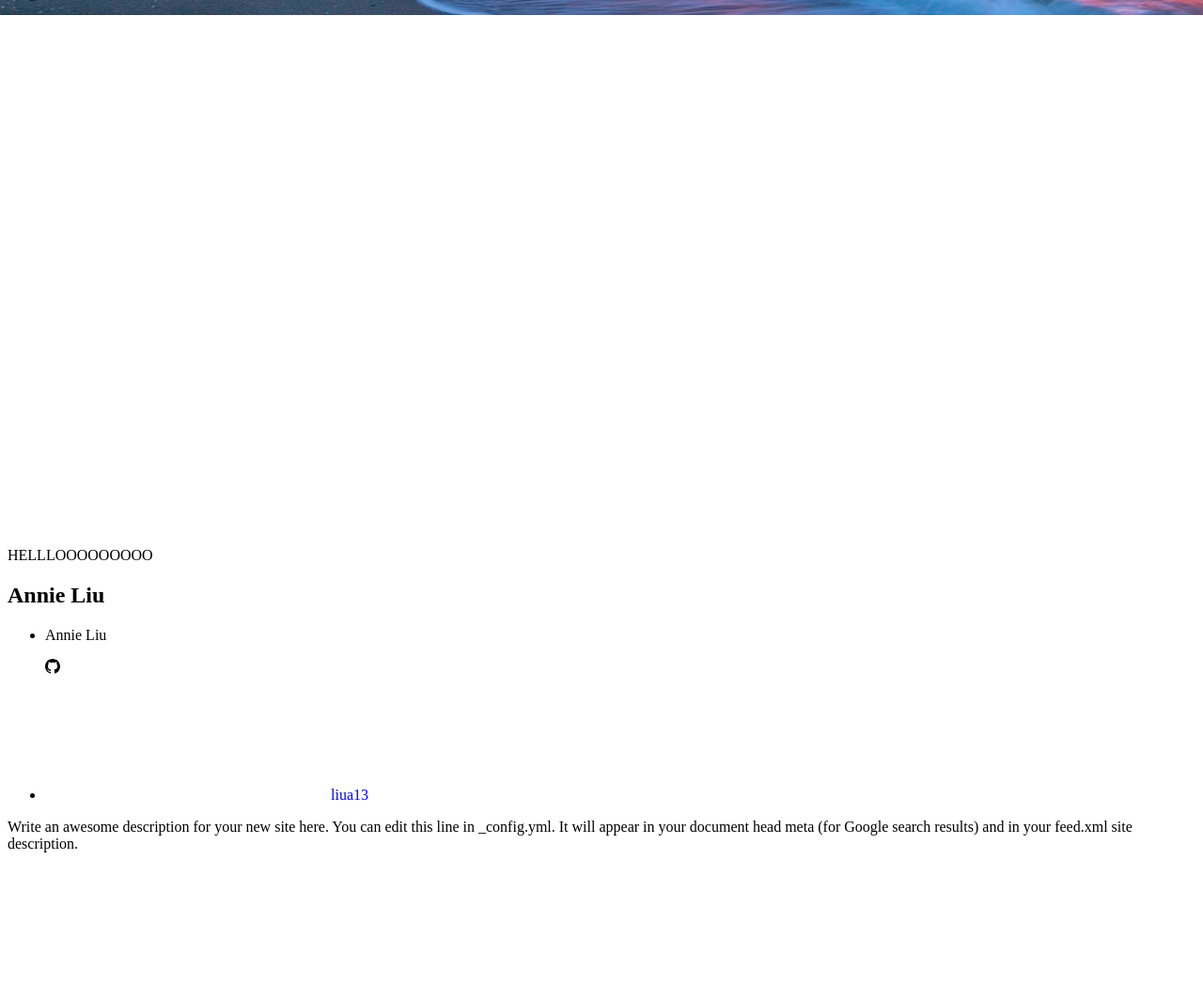
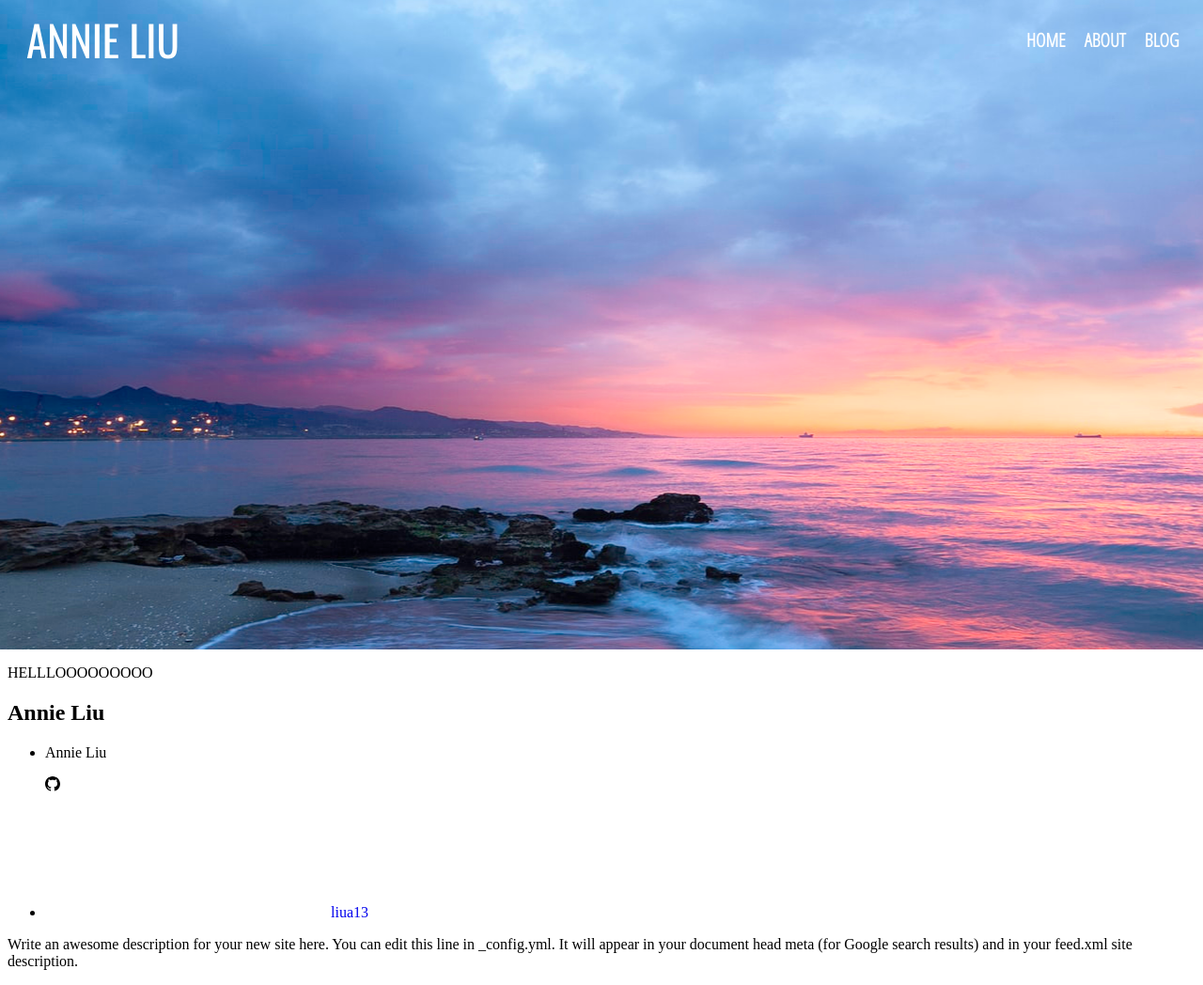
Before and after one commit to liua13/Blog, a Jekyll site: the page built from index.markdown, in a window 1280 px wide. Shown: the whole page at 94% size. Built offline with Jekyll 4.4.1, drawn with Linux system fonts in a browser that asks for light colours; nearby versions of some CDN libraries; before the commit the page ends 923 px from its top, so only the background shows below that.

Commit message:
new experiment

```diff
--- a/assets/SCSS/main.scss
+++ b/assets/SCSS/main.scss
@@ -21,8 +21,8 @@ a{
 	background-repeat: no-repeat;
 	background-attachment: fixed;
 	background-position: center;
-	min-height: 2100px;
+	height: 800px;
 	width: 105%;
 	padding: 0;
-	margin: -1625px 0px 0px -10px;
+	margin: -200px 0px 0px -10px;
 }
```
